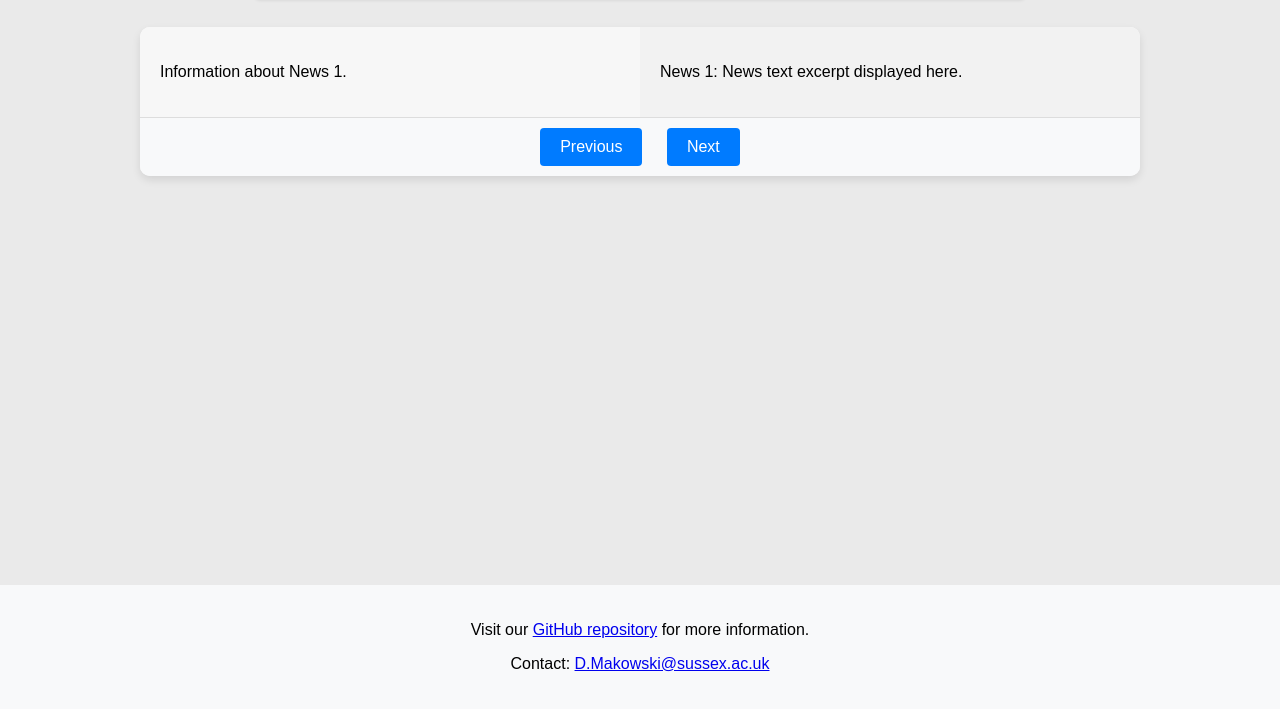
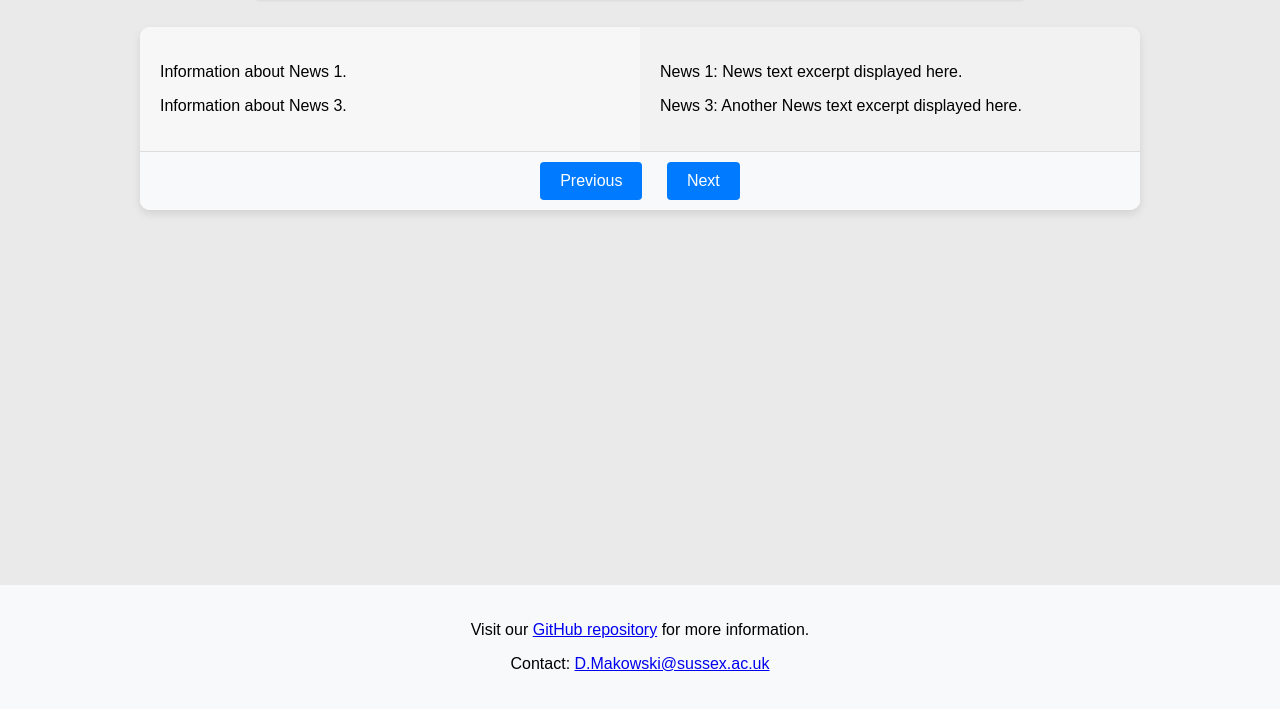
Before and after one commit to zhongmiao16/FakeNewsValidation, a plain HTML site: page stimuli/index.html in a window 1280 px wide. Shown: the part 91-800 px from the top of the page. Drawn offline with Linux system fonts and the light colour scheme.

Commit message:
Update index.html

```diff
--- a/stimuli/index.html
+++ b/stimuli/index.html
@@ -111,6 +111,10 @@
                     <div class="info-item" id="info2">
                         <p>Information about News 2.</p>
                     </div>
+                    <!-- Information about News 3 -->
+                    <div class="info-item active" id="info1">
+                        <p>Information about News 3.</p>
+                    </div>
                 </div>
                 <div class="right-section">
                     <!-- News 1 -->
@@ -120,6 +124,10 @@
                     <!-- News 2 -->
                     <div class="news-item" id="news2">
                         <p>News 2: Another news text excerpt displayed here.</p>
+                    </div>
+                    <!-- News 3 -->
+                    <div class="news-item active" id="news3">
+                        <p>News 3: Another News text excerpt displayed here.</p>
                     </div>
                 </div>
             </div>
```
